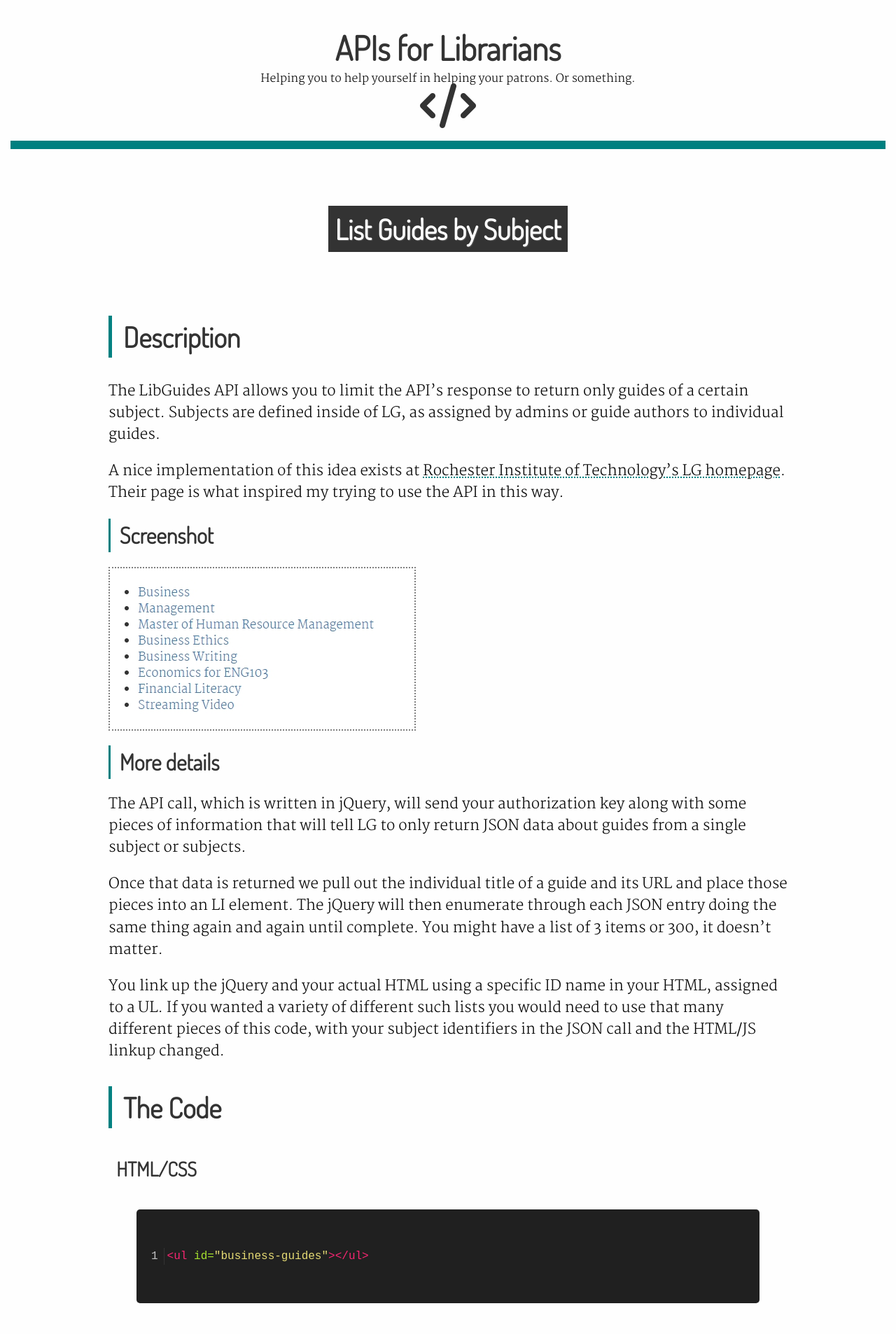
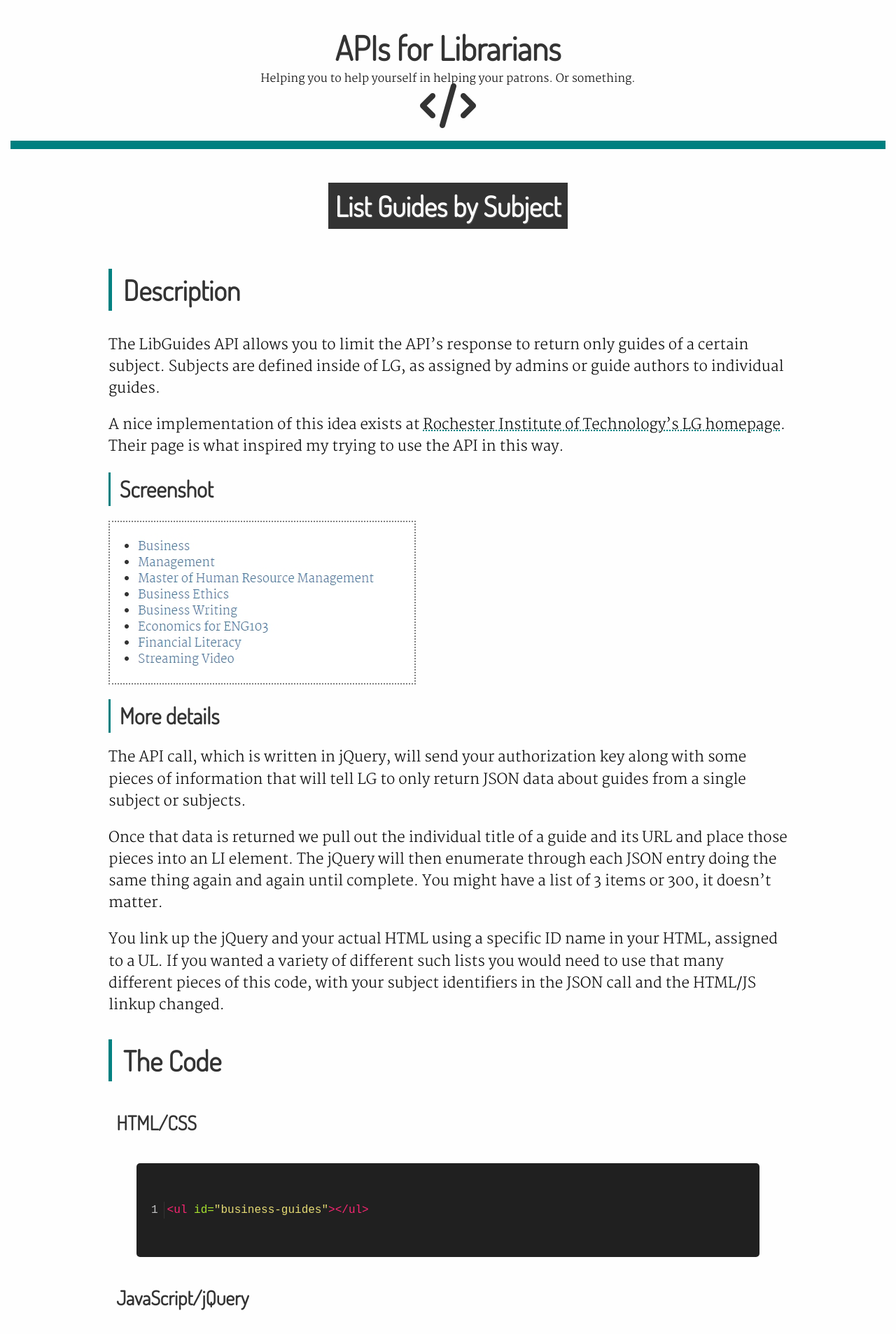
Before and after one commit to BradCoffield/APIs-for-librarians, a Jekyll site: the page built from _libguides/list-guides-by-subject.md, in a window 1280 px wide. Shown: the top 1906 px of the page at 70% size. Built offline with Jekyll 4.4.1, drawn with Linux system fonts in a browser that asks for light colours; nearby versions of some CDN libraries; comment, search, counter and statistics services are not loaded.

Commit message:
side title margin

```diff
--- a/css/main.css
+++ b/css/main.css
@@ -80,6 +80,7 @@ li {font-size: 1.3em;}
     text-align: center;
     line-height: 1.15em;
     border-left: 0px solid teal !important;
+    margin:0 0 !important;
 }
 
 #site-title {text-align: center;font-size: 3em;}
```
